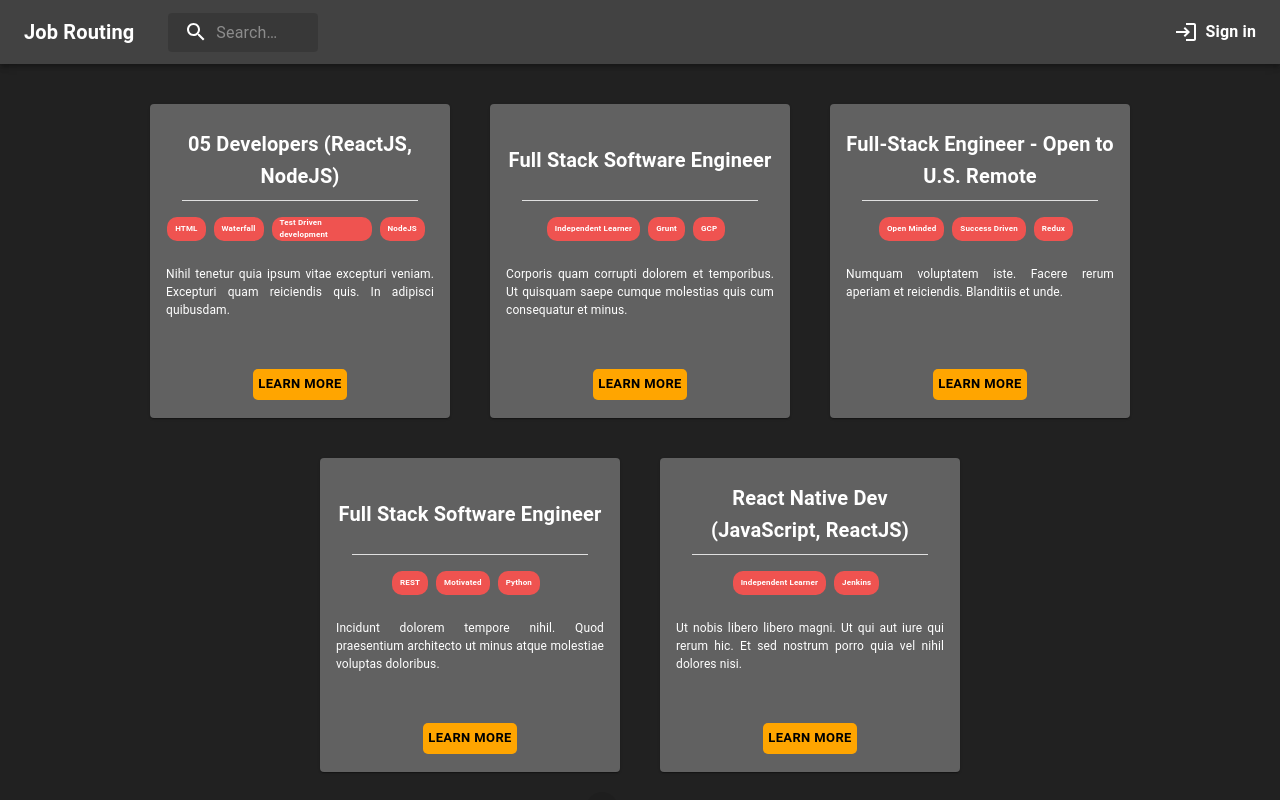
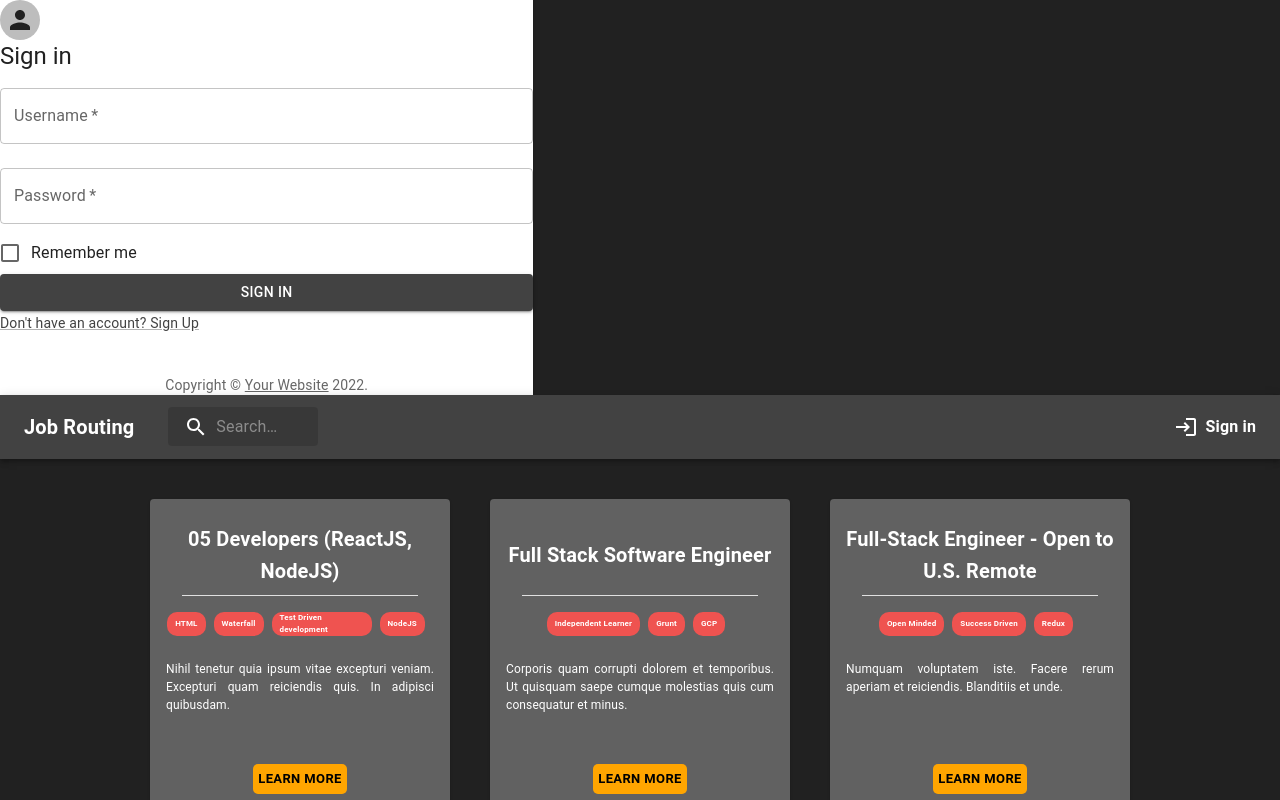
Before and after one commit to thphuong204/material-ui-basic-app, a React (Create React App) app: page / in a window 1280 px wide. Both pictures are taken after a click on the button "Sign in". Shown: the top 800 px of the page. Built offline with nearby package versions, Linux system fonts and the light colour scheme.

Commit message:
Working sign in turning off

```diff
--- a/src/App.js
+++ b/src/App.js
@@ -8,7 +8,10 @@ import SelectedJobContext from './contexts/SelectedJobContext';
 import SetSelectedJobContext from './contexts/SetSelectedJobContext';
 import IsActiveDetailJobCard from './contexts/IsActiveDetailJobCard';
 import SetIsActiveDetailJobCard from './contexts/SetIsActiveDetailJobCard';
+import IsActiveLogIn from './contexts/IsActiveLogIn';
+import SetIsActiveLogIn from './contexts/SetIsActiveLogIn';
 import DetailJobCard from './components/DetailJobCard';
+import LogInSide from './pages/LogInSide';
 
 const theme = createTheme({
   palette: {
@@ -56,6 +59,7 @@ const theme = createTheme({
 function App() {
   const [selectedJobId, setSelectedJobId] = useState("_cx62grqgd");
   const [isActiveDetailJobCard, setIsActiveDetailJobCard] = useState(false);
+  const [isActiveLogIn, setIsActiveLogIn] = useState(false);
 
   return (
     <div>
@@ -74,7 +78,10 @@ function App() {
             <SetSelectedJobContext.Provider value={setSelectedJobId}>
               <IsActiveDetailJobCard.Provider value={isActiveDetailJobCard}>
                 <SetIsActiveDetailJobCard.Provider value={setIsActiveDetailJobCard}>
+                  <IsActiveLogIn.Provider value={isActiveLogIn}>
+                    <SetIsActiveLogIn.Provider value={setIsActiveLogIn}>
                       <DetailJobCard />
+                      <LogInSide setIsActiveLogin={setIsActiveLogIn} />
                       <AppBarMUI />
                       <div
                         style={{ display: "flex", justifyContent: "center", width: "100%" }}
@@ -82,6 +89,8 @@ function App() {
                         <Outlet />
                       </div>
                       <PaginationLink />
+                    </SetIsActiveLogIn.Provider>
+                  </IsActiveLogIn.Provider>
                 </SetIsActiveDetailJobCard.Provider>
               </IsActiveDetailJobCard.Provider>
             </SetSelectedJobContext.Provider>
--- a/src/components/AppBarMUI.js
+++ b/src/components/AppBarMUI.js
@@ -1,4 +1,4 @@
-import * as React from 'react';
+import React, { useContext } from 'react';
 import { styled, alpha } from '@mui/material/styles';
 import AppBar from '@mui/material/AppBar';
 import Box from '@mui/material/Box';
@@ -8,6 +8,8 @@ import Typography from '@mui/material/Typography';
 import InputBase from '@mui/material/InputBase';
 import SearchIcon from '@mui/icons-material/Search';
 import LoginIcon from '@mui/icons-material/Login';
+import LogInSide from '../pages/LogInSide';
+import SetIsActiveLogIn from '../contexts/SetIsActiveLogIn';
 
 
 const Search = styled('div')(({ theme }) => ({
@@ -53,7 +55,7 @@ const StyledInputBase = styled(InputBase)(({ theme }) => ({
 
 export default function AppBarMUI() {
 
-
+    const setIsActiveLogIn = useContext(SetIsActiveLogIn);
     return (
         // <Box sx={{ width: "100%", zIndex: "1" }} >
         <AppBar sx={{ width: "100%", mb: { xs: 3, sm: 3, md: 5 }, position: "relative" }} >
@@ -89,7 +91,7 @@ export default function AppBarMUI() {
                         aria-label="show login"
                         aria-haspopup="true"
                         color="inherit"
-                        onClick={(e) => { console.log(e.target.value) }}
+                        onClick={(e) => setIsActiveLogIn(true)}
                     >
                         <LoginIcon sx={{ mx: 1 }} />
                         <Typography
--- /dev/null
+++ b/src/contexts/IsActiveLogIn.js
@@ -0,0 +1,3 @@
+import React from 'react';
+
+export default React.createContext();
--- /dev/null
+++ b/src/contexts/SetIsActiveLogIn.js
@@ -0,0 +1,3 @@
+import React from 'react';
+
+export default React.createContext();
--- a/src/pages/LogInSide.jsx
+++ b/src/pages/LogInSide.jsx
@@ -1,135 +1,123 @@
-// import React from "react";
-// // import users from "./../../data/users";
-// // import image from "./Images/image.jpg";
-// import {Avatar,Button,CssBaseline,TextField,FormControlLabel, Checkbox,Link,Paper,Box,Typography,Grid } from "@mui/material";
-// import authService from "./../service/authService";
+import React, { useContext, useState } from "react";
+// import users from "./../../data/users";
+// import image from "./Images/image.jpg";
+import {Avatar,Button,CssBaseline,TextField,FormControlLabel, Checkbox,Link,Paper,Box,Typography,Grid } from "@mui/material";
+import authService from "./../service/authService";
+import SetIsActiveLogIn from "../contexts/SetIsActiveLogIn";
+import IsActiveLogIn from "../contexts/IsActiveLogIn";
+import { login } from "../apis/auth";
 
-// function Copyright() {
-//   return (
-//     <Typography variant="body2" color="textSecondary" align="center">
-//       {"Copyright © "}
-//       <Link color="inherit" href="https://material-ui.com/">
-//         Your Website
-//       </Link>{" "}
-//       {new Date().getFullYear()}
-//       {"."}
-//     </Typography>
-//   );
-// }
+function Copyright() {
+  return (
+    <Typography variant="body2" color="textSecondary" align="center">
+      {"Copyright © "}
+      <Link color="inherit" href="https://material-ui.com/">
+        Your Website
+      </Link>{" "}
+      {new Date().getFullYear()}
+      {"."}
+    </Typography>
+  );
+}
 
 
-// export default function LogInSide(props) {
-//   const users = [
+export default function LogInSide({history, setIsActiveLogin}) {
 
-//     {username:"ankur", password:"123456", type:"buyer"},
-//     {username:"Soap_McTive", password:"23449$#@!",type:"seller"}
+  const [username, setUsername] = useState();
+  const [password, setPassword] = useState();
 
-//     ];
+  if(authService.isLoggedIn()){
 
-//   if(authService.isLoggedIn()){
+    history.push("./home");
 
-//     props.history.push("./home");
+  }
 
-//   }
+  const isActiveLogIn = useContext(IsActiveLogIn);
 
 
+  const handleLogin = () => {
+    const token = login(username, password);
+    console.log('token', token)
+    if (token){
+        localStorage.setItem('token', JSON.stringify(token));
+        setIsActiveLogin(false);
+    } else {
+        localStorage.removeItem('token');
+        setIsActiveLogin(true);
+    }
+  };
 
-//   const [account, setAccount] = React.useState({username:"",password:""});
-
-//   const handelAccount = (property,event)=>{
-
-//     const accountCopy = {...account};
-//     accountCopy[property] = event.target.value;
-
-//     setAccount(accountCopy);
-
-//   }
-
-//   const isVarifiedUser=(username, password)=>{
-
-//     return users.find((user)=> user.username === username && user.password === password);
-
-//   };
-
-
-//   const handelLogin = ()=>{
-//       if(isVarifiedUser(account.username,account.password)){
-//         authService.doLogIn(account.username);
-//         setAccount({username:"",password:""});
-//         props.history.push("/home");
-
-//       }
-//   };
-
-//   return (
-//     <Grid container component="main">
-//       <CssBaseline />
-//       {/* <Grid item xs={false} sm={4} md={7} className={classes.image} /> */}
-//       <Grid
-//         item
-//         xs={12}
-//         sm={8}
-//         md={5}
-//         component={Paper}
-//         elevation={1}
-//         square
-//       >
-//         <div >
-//           <Avatar>
-//           </Avatar>
-//           <Typography component="h1" variant="h5">
-//             Sign in
-//           </Typography>
-//           <form  noValidate>
-//             <TextField
-//             onChange={(event)=>handelAccount("username",event)}
-//               variant="outlined"
-//               margin="normal"
-//               required
-//               fullWidth
-//               id="username"
-//               label="Username"
-//               name="username"
-//               autoFocus
-//             />
-//             <TextField
-//             onChange={(event)=>handelAccount("password",event)}
-//               variant="outlined"
-//               margin="normal"
-//               required
-//               fullWidth
-//               name="password"
-//               label="Password"
-//               type="password"
-//               id="password"
-//               autoComplete="current-password"
-//             />
-//             <FormControlLabel
-//               control={<Checkbox value="remember" color="primary" />}
-//               label="Remember me"
-//             />
-//             <Button
-//               type="submit"
-//               fullWidth
-//               variant="contained"
-//               color="primary"
-//               onClick = {handelLogin}
-//             >
-//               Sign In
-//             </Button>
-//             <Grid container>
-//               <Grid item>
-//                 <Link href="#" variant="body2">
-//                   {"Don't have an account? Sign Up"}
-//                 </Link>
-//               </Grid>
-//             </Grid>
-//             <Box mt={5}>
-//               <Copyright />
-//             </Box>
-//           </form>
-//         </div>
-//       </Grid>
-//     </Grid>
-//   );
-// }
+  return (
+    <Grid container component="main"
+    style={
+        isActiveLogIn ? { display: "block" } : { display: "none" }
+    }
+    >
+      <CssBaseline />
+      {/* <Grid item xs={false} sm={4} md={7} className={classes.image} /> */}
+      <Grid
+        item
+        xs={12}
+        sm={8}
+        md={5}
+        component={Paper}
+        elevation={1}
+        square
+      >
+        <div >
+          <Avatar>
+          </Avatar>
+          <Typography component="h1" variant="h5">
+            Sign in
+          </Typography>
+            <TextField
+            onChange={(event)=> setUsername(event.target.value)}
+              variant="outlined"
+              margin="normal"
+              required
+              fullWidth
+              id="username"
+              label="Username"
+              name="username"
+              autoFocus
+            />
+            <TextField
+            onChange={(event)=> setPassword(event.target.value)}
+              variant="outlined"
+              margin="normal"
+              required
+              fullWidth
+              name="password"
+              label="Password"
+              type="password"
+              id="password"
+              autoComplete="current-password"
+            />
+            <FormControlLabel
+              control={<Checkbox value="remember" color="primary" />}
+              label="Remember me"
+            />
+            <Button
+              type="submit"
+              fullWidth
+              variant="contained"
+              color="primary"
+              onClick = {handleLogin}
+            >
+              Sign In
+            </Button>
+            <Grid container>
+              <Grid item>
+                <Link href="#" variant="body2">
+                  {"Don't have an account? Sign Up"}
+                </Link>
+              </Grid>
+            </Grid>
+            <Box mt={5}>
+              <Copyright />
+            </Box>
+        </div>
+      </Grid>
+    </Grid>
+  );
+}
--- a/src/service/authService.js
+++ b/src/service/authService.js
@@ -1,23 +1,23 @@
-// const doLogIn = (username) => {
-//     localStorage.setItem("username", username);
-//     localStorage.setItem("isLoggedIn", true);
-// };
+const doLogIn = (username) => {
+    localStorage.setItem("username", username);
+    localStorage.setItem("isLoggedIn", true);
+};
 
-// const isLoggedIn = () => {
-//     return Boolean(localStorage.getItem("isLoggedIn"));
-// };
+const isLoggedIn = () => {
+    return Boolean(localStorage.getItem("isLoggedIn"));
+};
 
 
-// const logOut = (props) => {
+const logOut = (props) => {
 
-//     localStorage.removeItem("username");
-//     localStorage.removeItem("isLoggedIn");
-//     props.history.push("/login");
+    localStorage.removeItem("username");
+    localStorage.removeItem("isLoggedIn");
+    props.history.push("/login");
 
-// };
+};
 
-// export default {
-//     doLogIn,
-//     isLoggedIn,
-//     logOut
-// };
+export default {
+    doLogIn,
+    isLoggedIn,
+    logOut
+};
```
Also changed, not shown: src/components/JobCardsList.js (+12 -2 lines), src/pages/SignIn.js (+11 -11 lines). Lines whose indentation alone changed are shown as unchanged.
